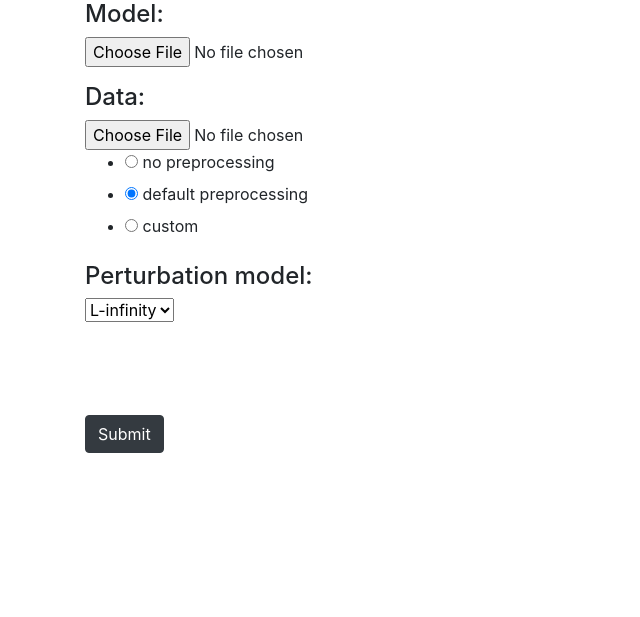
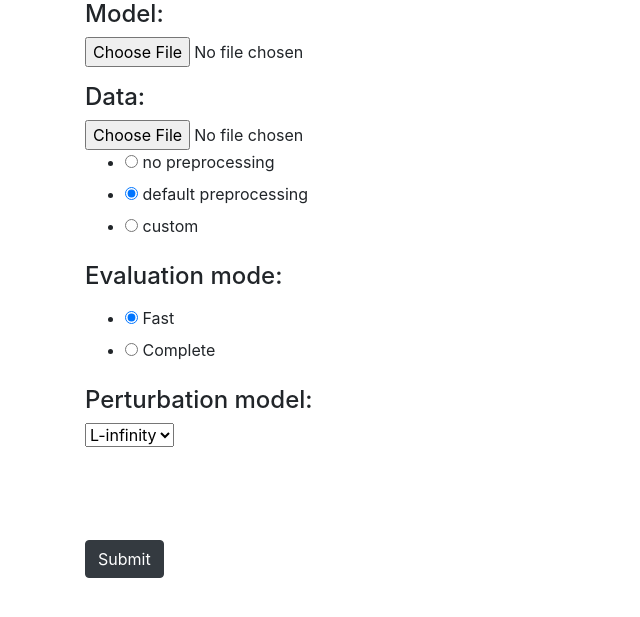
Before and after one commit to maurapintor/pandavision, a Flask app: page /security_evaluations in a window 1280 px wide. Shown: the part 112-729 px from the top of the page, without its empty margins (0-640 px from the left). Run offline with Flask 2, Linux system fonts and the light colour scheme; parts of the project's set-up code (start-up, migrations or seed data) failed here and were passed over; some libraries are stand-ins or nearby versions.

Commit message:
evaluation mode select

```diff
--- a/app/forms/sec_eval_form.py
+++ b/app/forms/sec_eval_form.py
@@ -23,6 +23,8 @@ class SecEvalForm(FlaskForm):
     addpreprocessing = RadioField("preprocessing", choices=[('None', 'no preprocessing'),
                                                             ('{}', 'default preprocessing'),
                                                             ('custom', 'custom')], default='{}', validators=[DataRequired()])
+    eval_mode = RadioField("eval_mode", choices=[('fast', 'Fast'), ('complete', 'Complete')], default='fast',
+                           validators=[DataRequired()])
     preprocess_mean_R = FloatField()
     preprocess_mean_G = FloatField()
     preprocess_mean_B = FloatField()
--- a/app/templates/sec_eval_select.html
+++ b/app/templates/sec_eval_select.html
@@ -27,6 +27,15 @@
                 <div>({{ form.preprocess_std_R }},{{ form.preprocess_std_G }},{{ form.preprocess_std_B }})</div>
             </div>
         </div>
+        <div>
+            <h4>
+                Evaluation mode:
+            </h4>
+            <p>
+                {{ form.eval_mode }}
+
+            </p>
+        </div>
         <h4>
             Perturbation model:
         </h4>
```
